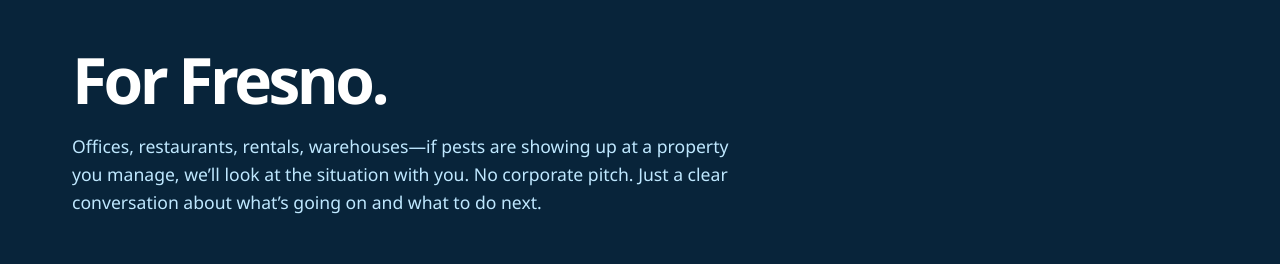
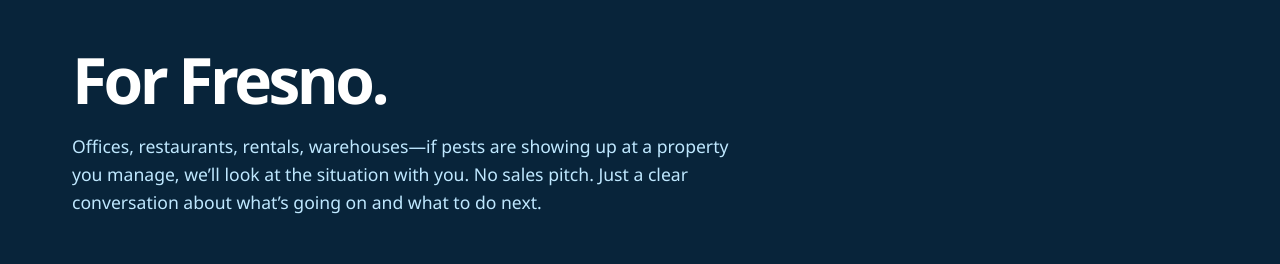
Before and after one commit to HexaComb/bug-dude, a Next.js app: page / in a window 1280 px wide. Shown: the part 1000-1264 px from the top of the page. Built offline with nearby package versions, Linux system fonts and the light colour scheme; no server answers.

Commit message:
fix(copy): update phrasing for improved clarity

```diff
--- a/src/app/page.tsx
+++ b/src/app/page.tsx
@@ -175,7 +175,7 @@
             <div className="section">
               <h2>For Fresno.</h2>
               <p className="section-intro">
-                Offices, restaurants, rentals, warehouses—if pests are showing up at a property you manage, we’ll look at the situation with you. No corporate pitch. Just a clear conversation about what’s going on and what to do next.
+                Offices, restaurants, rentals, warehouses—if pests are showing up at a property you manage, we’ll look at the situation with you. No sales pitch. Just a clear conversation about what’s going on and what to do next.
               </p>
               <p className="section-copy section-copy-light">
                 Property managers and business owners usually call when ants hit a break room, roaches show up in a kitchen, spiders keep coming back in a storefront, or rodents become a facilities problem. Tell us the property type and what you’re seeing. We’ll talk through an estimate and scheduling from there.
```
